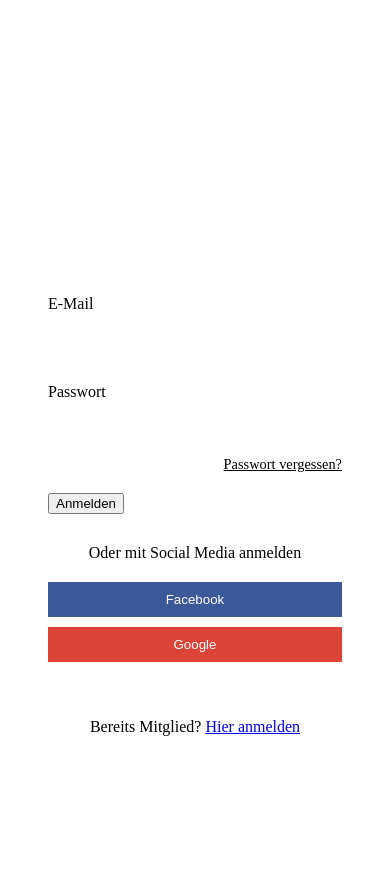
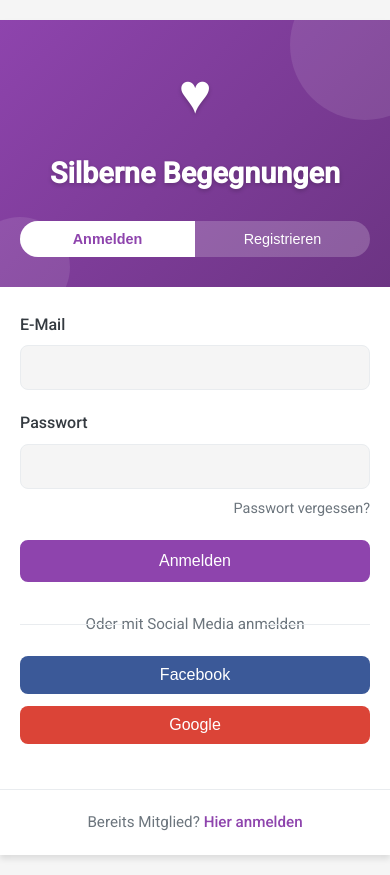
Before and after one commit to Papisgg/german, a plain HTML site: page login.html in a window 390 px wide. Before the commit the page ends 844 px from the top, so only its background shows below. Drawn offline with Linux system fonts and the light colour scheme.

Commit message:
Update auth.css

```diff
--- a/css/auth.css
+++ b/css/auth.css
@@ -1,60 +1,228 @@
-/* Auth Page Styles */
+/* Reset and Base Styles */
+:root {
+  --primary-color: #8e44ad;
+  --primary-dark: #6c3483;
+  --primary-light: #b27bc9;
+  --secondary-color: #f39c12;
+  --light-color: #f8f9fa;
+  --dark-color: #343a40;
+  --gray-color: #6c757d;
+  --light-gray: #e9ecef;
+  --lighter-gray: #f5f5f5;
+  --success-color: #28a745;
+  --danger-color: #dc3545;
+  --warning-color: #ffc107;
+  --info-color: #17a2b8;
+  --border-radius: 8px;
+  --box-shadow: 0 4px 6px rgba(0, 0, 0, 0.1);
+  --transition: all 0.3s ease;
+}
+
+* {
+  margin: 0;
+  padding: 0;
+  box-sizing: border-box;
+}
+
+body {
+  font-family: 'Roboto', sans-serif;
+  line-height: 1.6;
+  color: var(--dark-color);
+  background-color: var(--lighter-gray);
+  min-height: 100vh;
+  display: flex;
+  flex-direction: column;
+}
+
+a {
+  text-decoration: none;
+  color: var(--primary-color);
+  transition: var(--transition);
+}
+
+a:hover {
+  color: var(--primary-dark);
+}
+
+img {
+  max-width: 100%;
+  height: auto;
+}
+
+/* Button Styles */
+.btn {
+  display: inline-block;
+  padding: 12px 24px;
+  border-radius: var(--border-radius);
+  font-weight: 500;
+  text-align: center;
+  cursor: pointer;
+  transition: var(--transition);
+  border: 2px solid transparent;
+  font-size: 1rem;
+}
+
+.btn-primary {
+  background-color: var(--primary-color);
+  color: white;
+  border-color: var(--primary-color);
+}
+
+.btn-primary:hover {
+  background-color: var(--primary-dark);
+  border-color: var(--primary-dark);
+  transform: translateY(-2px);
+  box-shadow: var(--box-shadow);
+}
+
+.btn-outline {
+  background-color: transparent;
+  color: var(--primary-color);
+  border-color: var(--primary-color);
+}
+
+.btn-outline:hover {
+  background-color: var(--primary-color);
+  color: white;
+  transform: translateY(-2px);
+  box-shadow: var(--box-shadow);
+}
+
+.btn-secondary {
+  background-color: var(--secondary-color);
+  color: white;
+  border-color: var(--secondary-color);
+}
+
+.btn-secondary:hover {
+  background-color: #e67e22;
+  border-color: #e67e22;
+  transform: translateY(-2px);
+  box-shadow: var(--box-shadow);
+}
+
+.btn-small {
+  padding: 8px 16px;
+  font-size: 0.9rem;
+}
+
+.btn-large {
+  padding: 14px 28px;
+  font-size: 1.1rem;
+}
+
+.btn-block {
+  display: block;
+  width: 100%;
+}
+
+.btn-social {
+  display: flex;
+  align-items: center;
+  justify-content: center;
+  gap: 8px;
+}
+
+/* Auth Container Styles */
 .auth-container {
+  width: 100%;
   max-width: 500px;
-    margin: 50px auto;
+  margin: 40px auto;
   background-color: white;
   border-radius: var(--border-radius);
   box-shadow: var(--box-shadow);
   overflow: hidden;
+  animation: fadeIn 0.5s ease;
+}
+
+@keyframes fadeIn {
+  from { opacity: 0; transform: translateY(20px); }
+  to { opacity: 1; transform: translateY(0); }
 }
 
 .auth-header {
-    padding: 30px;
+  padding: 40px 30px 30px;
   text-align: center;
   background: linear-gradient(135deg, var(--primary-color) 0%, var(--primary-dark) 100%);
   color: white;
+  position: relative;
+  overflow: hidden;
 }
 
-.auth-header .logo {
+.auth-header::before {
+  content: '';
+  position: absolute;
+  top: -50px;
+  right: -50px;
+  width: 150px;
+  height: 150px;
+  background-color: rgba(255, 255, 255, 0.1);
+  border-radius: 50%;
+}
+
+.auth-header::after {
+  content: '';
+  position: absolute;
+  bottom: -30px;
+  left: -30px;
+  width: 100px;
+  height: 100px;
+  background-color: rgba(255, 255, 255, 0.1);
+  border-radius: 50%;
+}
+
+.logo {
   display: flex;
   flex-direction: column;
   align-items: center;
   margin-bottom: 20px;
+  position: relative;
+  z-index: 1;
 }
 
-.auth-header .logo-icon {
-    font-size: 3rem;
+.logo-icon {
+  font-size: 3.5rem;
   margin-bottom: 10px;
+  color: white;
+  text-shadow: 0 2px 4px rgba(0, 0, 0, 0.2);
 }
 
-.auth-header h1 {
+.logo h1 {
   color: white;
-    font-size: 2rem;
+  font-size: 2.2rem;
   margin-bottom: 0;
+  font-weight: 700;
+  text-shadow: 0 2px 4px rgba(0, 0, 0, 0.2);
 }
 
 .auth-tabs {
   display: flex;
-    margin-top: 20px;
+  margin: 25px auto 0;
   border-radius: 30px;
   background-color: rgba(255, 255, 255, 0.2);
   overflow: hidden;
+  max-width: 300px;
+  position: relative;
+  z-index: 1;
 }
 
 .auth-tab {
   flex: 1;
-    padding: 10px;
+  padding: 12px;
   border: none;
   background: none;
   color: white;
   font-weight: 500;
   cursor: pointer;
-    transition: all 0.3s ease;
+  transition: var(--transition);
+  font-size: 1rem;
+  position: relative;
 }
 
 .auth-tab.active {
   background-color: white;
   color: var(--primary-color);
+  font-weight: 600;
 }
 
 .auth-content {
@@ -63,51 +231,85 @@
 
 .auth-form {
   display: none;
+  animation: slideIn 0.4s ease;
+}
+
+@keyframes slideIn {
+  from { opacity: 0; transform: translateX(20px); }
+  to { opacity: 1; transform: translateX(0); }
 }
 
 .auth-form.active {
   display: block;
 }
 
-.auth-form .form-group {
+/* Form Elements */
+.form-group {
   margin-bottom: 20px;
 }
 
-.auth-form label {
+.form-group label {
   display: block;
   margin-bottom: 8px;
   font-weight: 500;
+  color: var(--dark-color);
 }
 
-.auth-form input {
+.form-group input,
+.form-group select,
+.form-group textarea {
   width: 100%;
-    padding: 12px 15px;
+  padding: 14px 16px;
   border: 1px solid var(--light-gray);
   border-radius: var(--border-radius);
+  font-family: inherit;
   font-size: 1rem;
+  transition: var(--transition);
+  background-color: var(--lighter-gray);
+}
+
+.form-group input:focus,
+.form-group select:focus,
+.form-group textarea:focus {
+  outline: none;
+  border-color: var(--primary-light);
+  box-shadow: 0 0 0 3px rgba(142, 68, 173, 0.2);
+  background-color: white;
+}
+
+.form-group input::placeholder {
+  color: var(--gray-color);
+  opacity: 0.7;
 }
 
 .forgot-password {
   display: block;
   text-align: right;
-    margin-top: 5px;
+  margin-top: 8px;
   font-size: 0.9rem;
   color: var(--gray-color);
 }
 
+.forgot-password:hover {
+  color: var(--primary-color);
+}
+
+/* Social Login */
 .social-login {
-    margin-top: 30px;
+  margin: 30px 0 20px;
   text-align: center;
+  position: relative;
 }
 
 .social-login p {
   position: relative;
   margin-bottom: 20px;
   color: var(--gray-color);
+  font-size: 0.95rem;
 }
 
-.social-login p:before,
-.social-login p:after {
+.social-login p::before,
+.social-login p::after {
   content: '';
   position: absolute;
   top: 50%;
@@ -116,79 +318,141 @@
   background-color: var(--light-gray);
 }
 
-.social-login p:before {
+.social-login p::before {
   left: 0;
 }
 
-.social-login p:after {
+.social-login p::after {
   right: 0;
 }
 
 .social-buttons {
   display: flex;
-    gap: 10px;
-}
-
-.btn-social {
-    flex: 1;
-    display: flex;
-    align-items: center;
-    justify-content: center;
-    padding: 10px;
-    border-radius: var(--border-radius);
-    font-weight: 500;
-    color: white;
-    border: none;
-}
-
-.btn-social .icon {
-    margin-right: 8px;
-    font-size: 1.2rem;
+  gap: 12px;
+  margin-top: 20px;
 }
 
 .btn-facebook {
   background-color: #3b5998;
+  color: white;
+  border: none;
+  flex: 1;
+}
+
+.btn-facebook:hover {
+  background-color: #344e86;
 }
 
 .btn-google {
   background-color: #db4437;
+  color: white;
+  border: none;
+  flex: 1;
 }
 
+.btn-google:hover {
+  background-color: #c33d31;
+}
+
+/* Checkbox */
 .checkbox-group {
   display: flex;
   align-items: center;
+  margin: 20px 0;
 }
 
 .checkbox-group input {
   margin-right: 10px;
+  width: auto;
 }
 
 .checkbox-group label {
   margin-bottom: 0;
   font-weight: normal;
+  font-size: 0.95rem;
 }
 
+.checkbox-group a {
+  text-decoration: underline;
+}
+
+/* Auth Footer */
 .auth-footer {
   padding: 20px;
   text-align: center;
   border-top: 1px solid var(--light-gray);
+  font-size: 0.95rem;
+  color: var(--gray-color);
 }
 
-/* Responsive Auth */
+.auth-footer a {
+  font-weight: 500;
+}
+
+/* Date Input Customization */
+input[type="date"] {
+  appearance: none;
+  -webkit-appearance: none;
+  position: relative;
+}
+
+input[type="date"]::-webkit-calendar-picker-indicator {
+  position: absolute;
+  top: 0;
+  left: 0;
+  right: 0;
+  bottom: 0;
+  width: auto;
+  height: auto;
+  color: transparent;
+  background: transparent;
+}
+
+input[type="date"]::-webkit-inner-spin-button,
+input[type="date"]::-webkit-clear-button {
+  display: none;
+}
+
+/* Responsive Adjustments */
 @media (max-width: 576px) {
   .auth-container {
-        margin: 20px;
+    margin: 20px auto;
+    border-radius: 0;
   }
 
   .auth-header {
-        padding: 20px;
+    padding: 30px 20px;
   }
 
   .auth-content {
-        padding: 20px;
+    padding: 25px 20px;
+  }
+
+  .logo h1 {
+    font-size: 1.8rem;
   }
 
   .social-buttons {
     flex-direction: column;
   }
+
+  .btn {
+    padding: 10px 20px;
   }
+}
+
+@media (max-width: 400px) {
+  .auth-tabs {
+    max-width: 100%;
+  }
+
+  .auth-tab {
+    padding: 10px;
+    font-size: 0.9rem;
+  }
+
+  .form-group input,
+  .form-group select {
+    padding: 12px 14px;
+  }
+}
```
Lines whose indentation alone changed are shown as unchanged.
